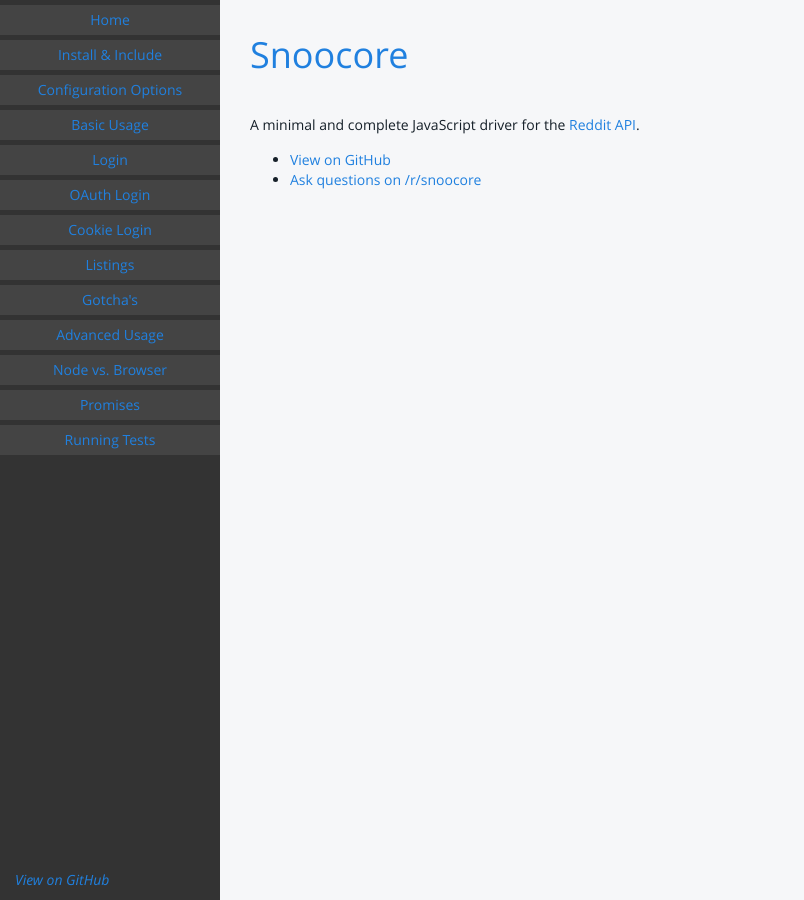
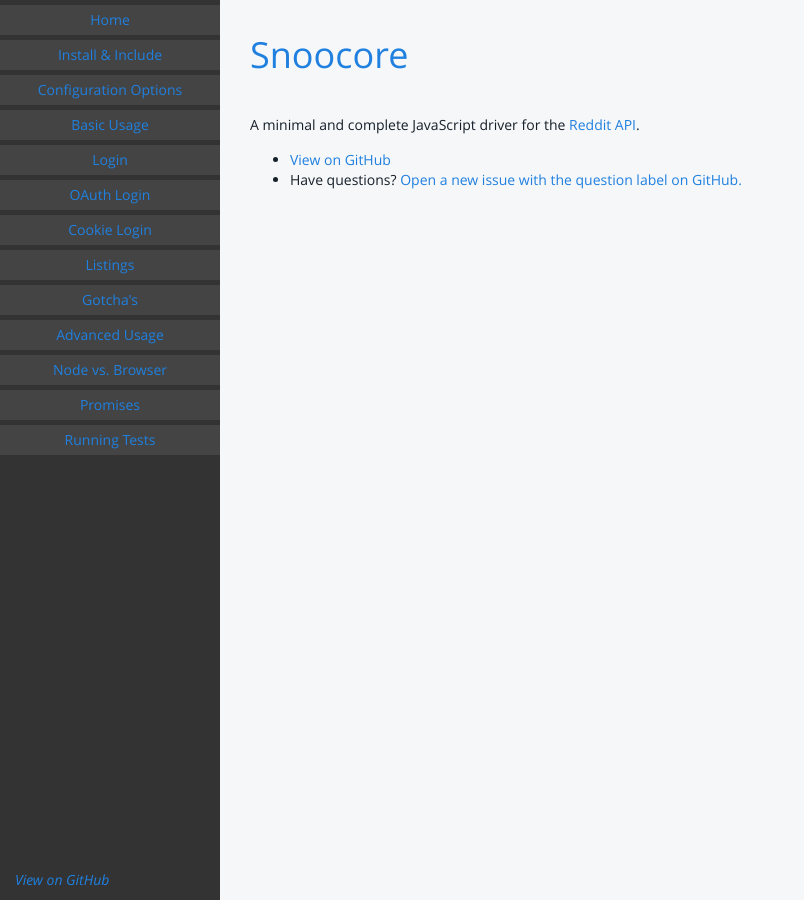
Before and after one commit to terryma/snoocore, a Jekyll site: the page built from index.md, in a window 1280 px wide. Shown: the whole page, without its empty margins (0-804 px from the left). Built offline with Jekyll 4.4.1, drawn with Linux system fonts in a browser that asks for light colours; Markdown is read by kramdown in place of the engine named in the settings.

Commit message:
Update index.md

```diff
--- a/index.md
+++ b/index.md
@@ -8,4 +8,4 @@
 A minimal and complete JavaScript driver for the [Reddit API](http://www.reddit.com/dev/api).
 
  - [View on GitHub](https://github.com/trevorsenior/snoocore)
- - [Ask questions on /r/snoocore](http://www.reddit.com/r/snoocore)
+ - Have questions? [Open a new issue with the question label on GitHub.](https://github.com/trevorsenior/snoocore/issues/new)
```
